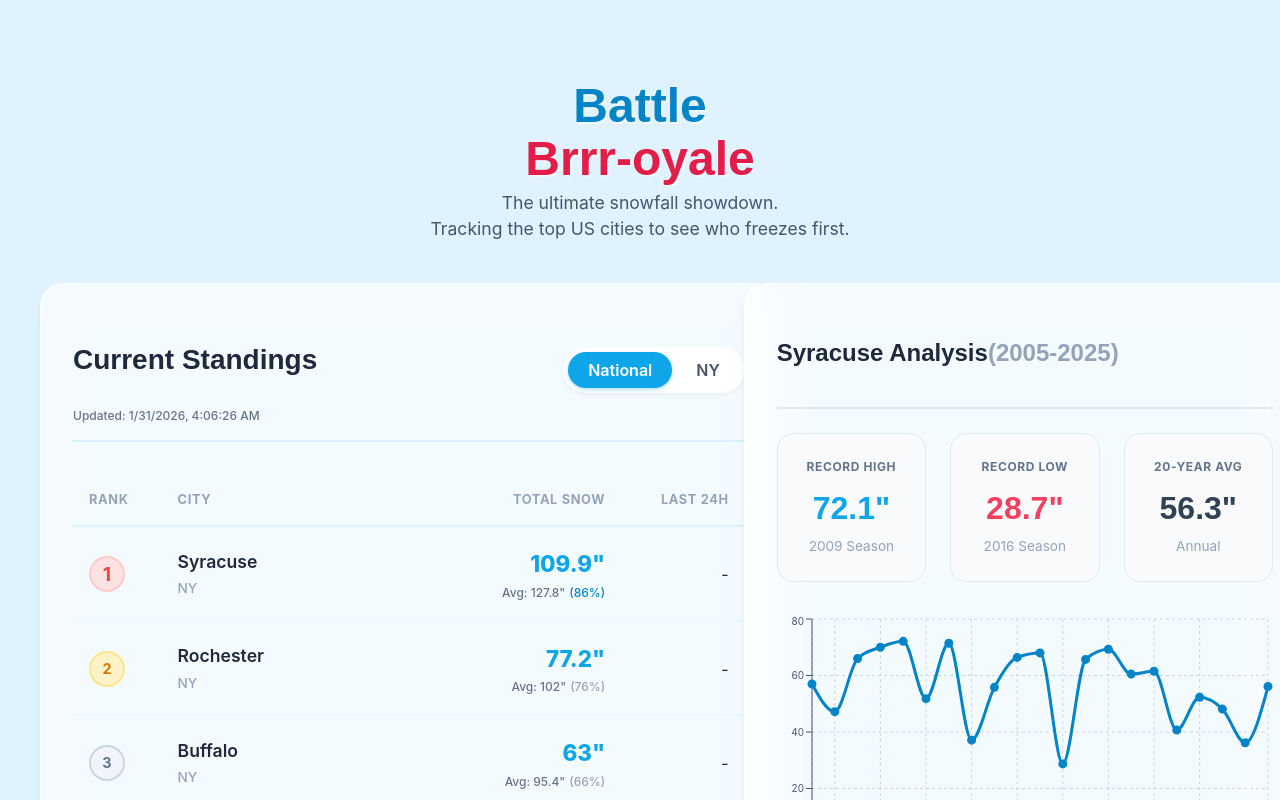
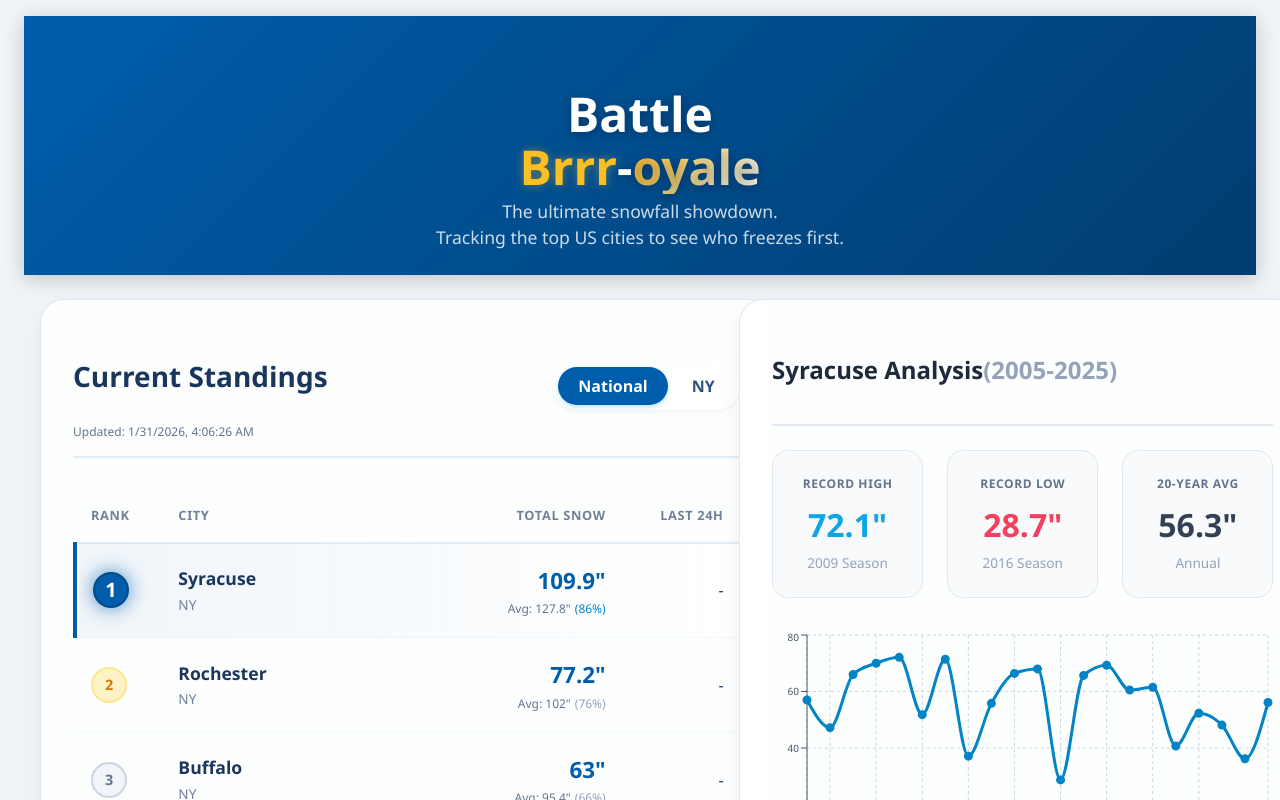
Before and after one commit to mathursunit/brrroyale, a React (Vite) app: page / in a window 1280 px wide. Shown: the top 800 px of the page. Built offline with nearby package versions, Linux system fonts and the light colour scheme.

Commit message:
UI: Home Portal Reskin - Added Portals 3D Tilt, Rich Blue/Gold palette, and Textured Header

```diff
--- a/src/App.jsx
+++ b/src/App.jsx
@@ -11,7 +11,7 @@ function App() {
       <main className="main-content">
         <header className="hero">
           <h1 className="hero-title">
-            Battle <br /> <span className="highlight-fun">Brrr-oyale</span>
+            Battle <br /> <span className="highlight-fun">Brrr</span>-<span className="highlight-gold">oyale</span>
           </h1>
           <p className="hero-subtitle">
             The ultimate snowfall showdown. <br />
--- a/src/components/CityHistory.jsx
+++ b/src/components/CityHistory.jsx
@@ -2,8 +2,10 @@ import { useState, useEffect } from 'react';
 import { LineChart, Line, XAxis, YAxis, CartesianGrid, Tooltip, ResponsiveContainer, Legend } from 'recharts';
 import '../styles/index.css';
 import historyData from '../../public/data/history.json'; // Direct import for now
+import useTilt from '../hooks/useTilt';
 
 const CityHistory = ({ cityId, onClose, inline = false, cityName = '' }) => {
+    useTilt('.layout-detail .glass-panel');
     const [chartData, setChartData] = useState([]);
     const [cityMeta, setCityMeta] = useState(null);
 
--- a/src/components/Leaderboard.jsx
+++ b/src/components/Leaderboard.jsx
@@ -3,8 +3,10 @@ import '../styles/index.css';
 import currentSeasonData from '../../public/data/season_current.json';
 // Helper removed - we now use official NOAA normals from the data property city.avg_annual
 import CityHistory from './CityHistory';
+import useTilt from '../hooks/useTilt';
 
 const Leaderboard = () => {
+    useTilt('.layout-table.glass-panel');
     const [data, setData] = useState(null);
     const [filter, setFilter] = useState('all'); // 'all', 'ny'
     const [selectedCityId, setSelectedCityId] = useState(null);
@@ -70,7 +72,7 @@ const Leaderboard = () => {
                             {filteredRankings.map((city, index) => (
                                 <tr
                                     key={city.id}
-                                    className={`${index < 3 && filter === 'all' ? 'top-3' : ''} cursor-pointer hover:bg-white/40 transition-colors ${selectedCityId === city.id ? 'bg-sky-50' : ''}`}
+                                    className={`${index < 3 && filter === 'all' ? 'top-3' : ''} cursor-pointer hover:bg-white/40 transition-colors ${desktopDisplayId === city.id ? 'selected-row' : ''}`}
                                     onClick={() => setSelectedCityId(city.id)}
                                 >
                                     <td>
--- /dev/null
+++ b/src/hooks/useTilt.js
@@ -0,0 +1,52 @@
+import { useEffect } from 'react';
+
+const useTilt = (selector) => {
+    useEffect(() => {
+        const elements = document.querySelectorAll(selector);
+
+        const handleMouseMove = (e, el) => {
+            const rect = el.getBoundingClientRect();
+            const x = e.clientX - rect.left;
+            const y = e.clientY - rect.top;
+
+            const centerX = rect.width / 2;
+            const centerY = rect.height / 2;
+
+            const rotateX = ((y - centerY) / centerY) * -10; // Max 10deg for subtle feel
+            const rotateY = ((x - centerX) / centerX) * 10;
+
+            el.style.transform = `perspective(1000px) rotateX(${rotateX}deg) rotateY(${rotateY}deg)`;
+            el.style.boxShadow = `
+                ${-rotateY}px ${rotateX}px 30px rgba(0, 93, 171, 0.2),
+                0 10px 25px -5px rgba(0, 0, 0, 0.1)
+            `;
+        };
+
+        const handleMouseLeave = (el) => {
+            el.style.transform = `perspective(1000px) rotateX(0deg) rotateY(0deg)`;
+            el.style.boxShadow = `var(--glass-shadow)`;
+        };
+
+        elements.forEach(el => {
+            const moveFn = (e) => handleMouseMove(e, el);
+            const leaveFn = () => handleMouseLeave(el);
+
+            el.addEventListener('mousemove', moveFn);
+            el.addEventListener('mouseleave', leaveFn);
+
+            // Cleanup
+            el._tiltCleanup = () => {
+                el.removeEventListener('mousemove', moveFn);
+                el.removeEventListener('mouseleave', leaveFn);
+            };
+        });
+
+        return () => {
+            elements.forEach(el => {
+                if (el._tiltCleanup) el._tiltCleanup();
+            });
+        };
+    }, [selector]);
+};
+
+export default useTilt;
--- a/src/styles/index.css
+++ b/src/styles/index.css
@@ -1,41 +1,34 @@
 :root {
-    /* -- Light Fun Theme Palette -- */
-    --color-bg-primary: #e0f2fe;
-    /* Sky 100 */
-    --color-bg-secondary: #f0f9ff;
-    /* Sky 50 */
+    /* -- Home Portal Inspired Palette -- */
+    --color-bg-primary: #F0F4F8;
+    /* Soft Light Gray-Blue */
+    --color-bg-secondary: #FFFFFF;
 
-    --color-text-primary: #1e293b;
-    /* Slate 800 */
-    --color-text-secondary: #475569;
-    /* Slate 600 */
-    --color-text-muted: #94a3b8;
-    /* Slate 400 */
+    --color-text-primary: #1A365D;
+    /* Deep Navy */
+    --color-text-secondary: #2C5282;
+    /* Secondary Blue */
+    --color-text-muted: #718096;
+    /* Slate Gray */
 
-    --color-accent-blue: #0ea5e9;
-    /* Sky 500 */
-    --color-accent-frost: #ffffff;
-    /* White */
+    --color-accent-blue: #005DAB;
+    /* Portal Blue */
     --color-accent-gold: #fbbf24;
-    /* Amber 400 */
-    --color-success: #10b981;
-    /* Emerald 500 */
+    /* Amber Gold */
+    --color-success: #38A169;
+    /* Green */
 
-    --color-card-bg: rgba(255, 255, 255, 0.65);
-    --color-card-border: rgba(255, 255, 255, 0.8);
-    --color-card-hover: rgba(255, 255, 255, 0.85);
+    --color-card-bg: rgba(255, 255, 255, 0.85);
+    --color-card-border: rgba(200, 210, 230, 0.5);
 
-    /* -- Glassmorphism -- */
-    --glass-shadow:
-        0 4px 6px -1px rgba(0, 0, 0, 0.05),
-        0 10px 15px -3px rgba(14, 165, 233, 0.1);
-    /* Blue-tinted shadow */
-    --glass-blur: blur(16px);
+    /* -- Deep Portal Shadows & Glass -- */
+    --glass-shadow: 0 10px 25px -5px rgba(0, 40, 80, 0.1), 0 8px 10px -6px rgba(0, 40, 80, 0.05);
+    --glass-blur: blur(12px);
     --glass-border: 1px solid var(--color-card-border);
 
     /* -- Typography -- */
-    --font-family-sans: 'Inter', system-ui, -apple-system, sans-serif;
-    --font-family-display: 'Arial Rounded MT Bold', 'Fredoka One', cursive, sans-serif;
+    --font-family-sans: 'Segoe UI', system-ui, -apple-system, sans-serif;
+    --font-family-display: 'Segoe UI', 'Arial Rounded MT Bold', sans-serif;
     --font-mono: 'Consolas', 'Monaco', monospace;
 }
 
@@ -49,7 +42,7 @@ body {
     overflow-x: hidden;
 }
 
-/* -- Dynamic Wallpaper (CSS Clouds/Snow) -- */
+/* -- Dynamic Wallpaper (Atmospheric Portal) -- */
 .wallpaper {
     position: fixed;
     top: 0;
@@ -57,34 +50,39 @@ body {
     width: 100%;
     height: 100%;
     z-index: -1;
-    background: linear-gradient(180deg, #bae6fd 0%, #f0f9ff 100%);
+    background: #e2e8f0;
+    /* Base light slate */
+    background: radial-gradient(circle at top left, #f1f5f9 0%, #cbd5e1 100%);
     overflow: hidden;
 }
 
-/* Floating "Clouds" or soft blobs */
+/* Floating "Portal Glows" */
 .wallpaper::before,
 .wallpaper::after {
     content: '';
     position: absolute;
-    width: 60vw;
-    height: 60vw;
+    width: 50vw;
+    height: 50vw;
     border-radius: 50%;
-    background: rgba(255, 255, 255, 0.4);
-    filter: blur(80px);
+    background: rgba(0, 93, 171, 0.15);
+    /* Portal Blue glow */
+    filter: blur(100px);
     animation: float 20s infinite ease-in-out alternate;
 }
 
 .wallpaper::before {
-    top: -10%;
+    top: -20%;
     left: -10%;
-    animation-duration: 25s;
+    background: rgba(0, 93, 171, 0.1);
+    animation-duration: 40s;
 }
 
 .wallpaper::after {
-    bottom: -10%;
+    bottom: -20%;
     right: -10%;
-    background: rgba(186, 230, 253, 0.4);
-    animation-duration: 30s;
+    background: rgba(255, 255, 255, 0.6);
+    filter: blur(120px);
+    animation-duration: 50s;
     animation-direction: alternate-reverse;
 }
 
@@ -184,43 +182,46 @@ body {
 }
 
 
-/* -- Header -- */
+/* -- Header (Portal Style) -- */
 .hero {
-    padding: 2rem 1rem 1rem;
-    /* Reduced padding notably */
+    padding: 2.5rem 1rem 1.5rem;
     text-align: center;
     width: 100%;
+    /* Gradient Textured Header */
+    background: linear-gradient(135deg, #005DAB 0%, #003D70 100%);
+    color: white;
+    margin-bottom: 0;
+    box-shadow: 0 4px 20px rgba(0, 0, 0, 0.2);
 }
 
 .hero-title {
     font-size: 3rem;
-    /* Smaller title */
     line-height: 1.1;
     margin-bottom: 0.25rem;
     font-weight: 800;
     font-family: var(--font-family-display);
-    color: #0284c7;
-    /* Sky 600 */
-    text-shadow: 2px 2px 0px rgba(255, 255, 255, 0.5);
+    color: #FFFFFF;
+    text-shadow: 0 2px 10px rgba(0, 0, 0, 0.3);
 }
 
 .hero-subtitle {
     font-size: 1.1rem;
-    color: var(--color-text-secondary);
+    color: rgba(255, 255, 255, 0.8);
     max-width: 30rem;
     margin: 0 auto;
 }
 
 .highlight-gold {
-    background: linear-gradient(120deg, #fbbf24 0%, #d97706 100%);
+    background: linear-gradient(120deg, #fbbf24 0%, #FFFFFF 100%);
     -webkit-background-clip: text;
+    background-clip: text;
     -webkit-text-fill-color: transparent;
     display: inline-block;
 }
 
 .highlight-fun {
-    color: #e11d48;
-    /* Rose 600 for contrast/fun */
+    color: #fbbf24;
+    text-shadow: 0 0 10px rgba(251, 191, 36, 0.4);
 }
 
 /* -- Leaderboard Component -- */
@@ -233,6 +234,8 @@ body {
     box-shadow: var(--glass-shadow);
     padding: 2rem;
     width: 100%;
+    transition: transform 0.5s ease, box-shadow 0.5s ease;
+    will-change: transform;
 }
 
 .lb-header {
@@ -240,7 +243,7 @@ body {
     justify-content: space-between;
     align-items: center;
     margin-bottom: 2rem;
-    border-bottom: 2px solid rgba(14, 165, 233, 0.1);
+    border-bottom: 2px solid rgba(0, 93, 171, 0.1);
     padding-bottom: 1rem;
 }
 
@@ -290,7 +293,7 @@ body {
 
 .lb-table th {
     padding: 1rem;
-    border-bottom: 2px solid rgba(14, 165, 233, 0.1);
+    border-bottom: 2px solid rgba(0, 93, 171, 0.1);
     color: var(--color-text-muted);
     font-weight: 700;
     font-size: 0.8rem;
@@ -309,12 +312,21 @@ body {
     font-size: 1rem;
 }
 
-.lb-table tr:last-child td {
-    border-bottom: none;
+.lb-table tbody tr {
+    transition: all 0.3s cubic-bezier(0.4, 0, 0.2, 1);
 }
 
-.lb-table tr:hover td {
-    background-color: var(--color-card-hover);
+.lb-table tbody tr:hover {
+    transform: scale(1.01) translateY(-1px);
+    background-color: rgba(255, 255, 255, 0.6) !important;
+    box-shadow: 0 10px 15px -10px rgba(0, 93, 171, 0.3);
+    z-index: 2;
+    position: relative;
+}
+
+.lb-table tr.selected-row {
+    background: linear-gradient(90deg, rgba(0, 93, 171, 0.05) 0%, rgba(255, 255, 255, 1) 100%) !important;
+    border-left: 4px solid var(--color-accent-blue);
 }
 
 /* Fun Rank Badges */
@@ -332,10 +344,23 @@ body {
 }
 
 .rank-1 {
-    background: #fee2e2;
-    color: #ef4444;
-    border: 2px solid #fecaca;
-    font-size: 1.2rem;
+    background: #005DAB;
+    color: #FFFFFF;
+    border: 2px solid #004D8C;
+    font-size: 1.25rem;
+    /* Neon Glow Effect */
+    box-shadow: 0 0 15px rgba(0, 93, 171, 0.5);
+    animation: neon-pulse 2s infinite alternate;
+}
+
+@keyframes neon-pulse {
+    from {
+        box-shadow: 0 0 10px rgba(0, 93, 171, 0.4);
+    }
+
+    to {
+        box-shadow: 0 0 20px rgba(0, 93, 171, 0.7);
+    }
 }
 
 .rank-2 {
```
